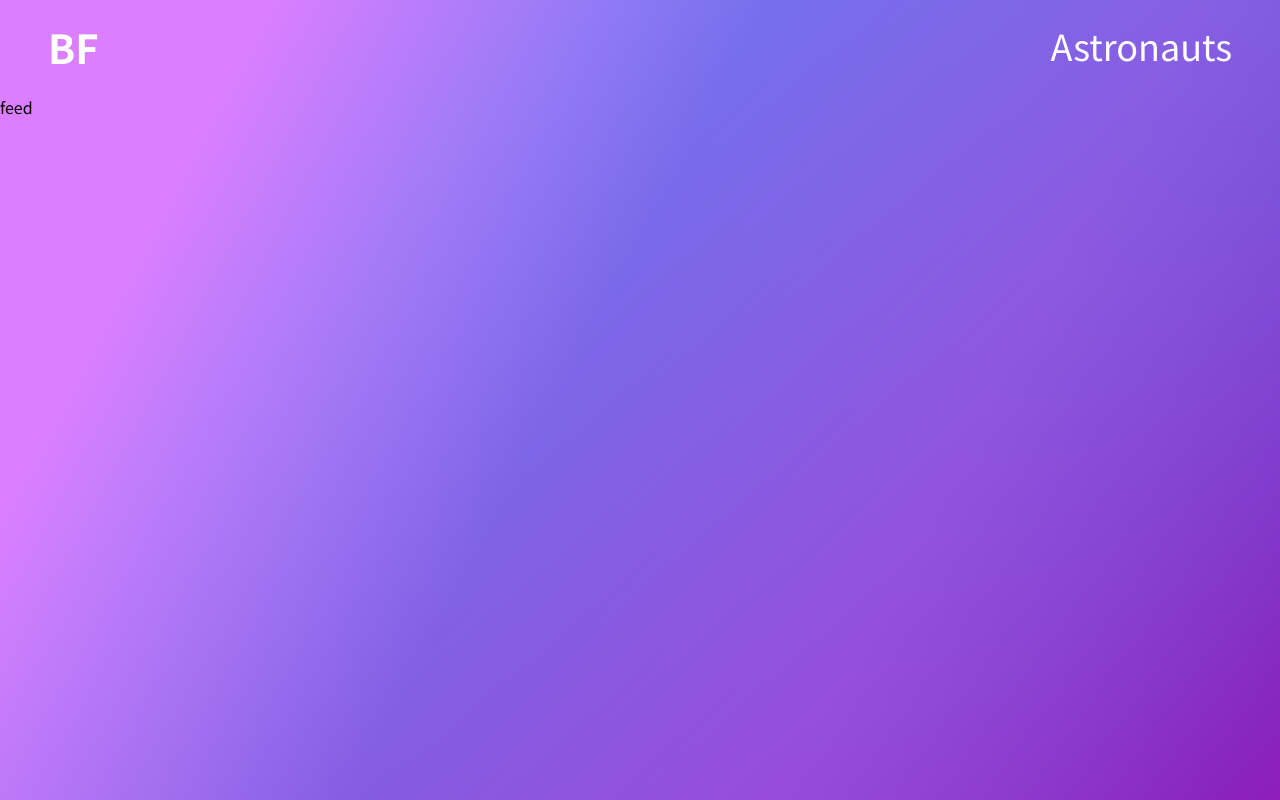
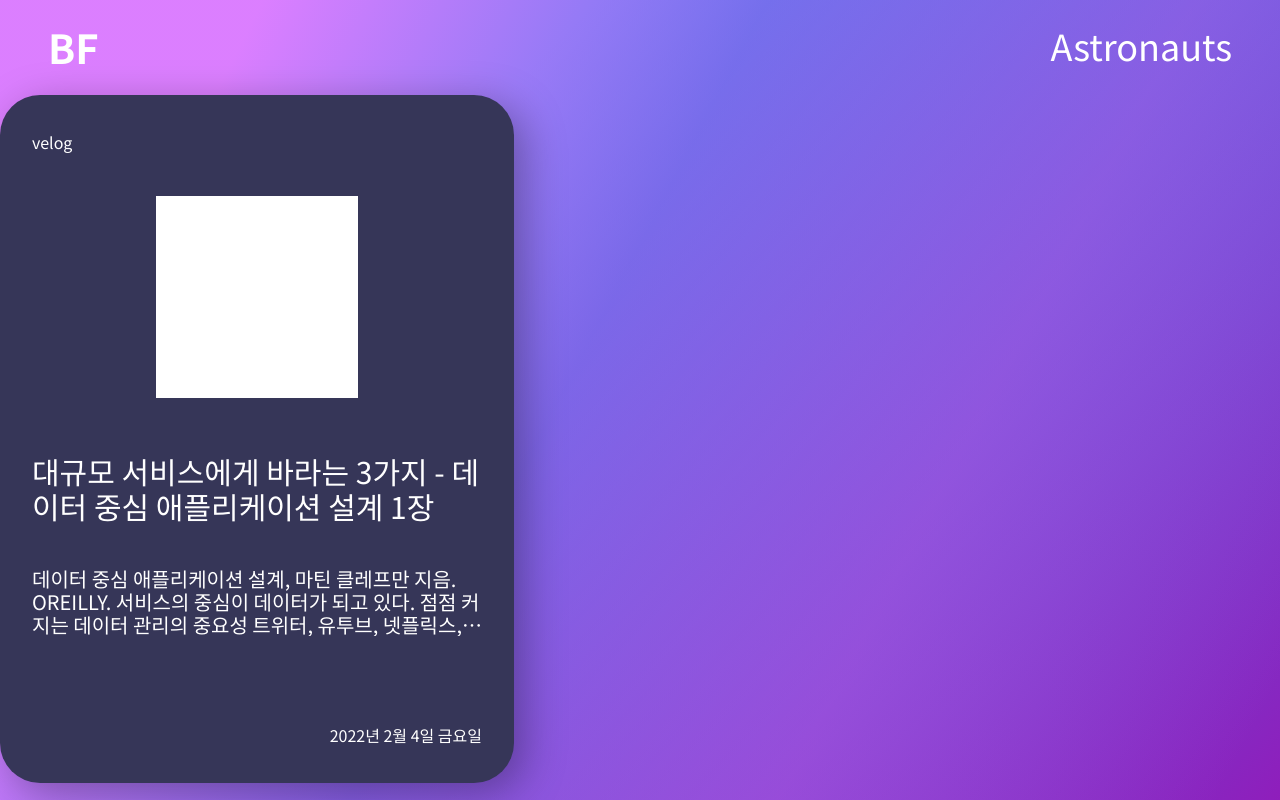
Before and after one commit to four-broccolis/dev-blogs, a React (Create React App) app: page / in a window 1280 px wide. Built offline with nearby package versions, Linux system fonts and the light colour scheme.

Commit message:
#1 :sparkles: feed page > post item (card)

```diff
--- /dev/null
+++ b/src/component/feedPage/PostItem.tsx
@@ -0,0 +1,91 @@
+import styled from "styled-components";
+import BfColors from "../../constant/colors";
+import { BfFonts } from "../../constant/styles";
+import BfValues from "../../constant/values";
+import { Post } from "../../model/post";
+import Formatter from "../../util/formatter";
+
+export default function PostItem() {
+  return (
+    <CardLayout>
+      <Platform>{Post.sample.platform}</Platform>
+      <PlanetImage></PlanetImage>
+      <Title>{Post.sample.title}</Title>
+      <Body>{Post.sample.body}</Body>
+      <CreatedAt>{Formatter.formatDate(Post.sample.createdAt)}</CreatedAt>
+    </CardLayout>
+  );
+}
+
+const CardLayout = styled.div`
+  width: 450px;
+  height: 640px;
+  padding: 24px 32px;
+  aspect-ratio: 5/7;
+  display: flex;
+  flex-direction: column;
+  align-items: center;
+  justify-content: space-around;
+  background-color: ${BfColors.navy};
+  border-radius: 40px;
+  filter: drop-shadow(10px 10px 20px rgba(0, 0, 0, 0.31));
+`;
+
+const Platform = styled.div`
+  ${BfFonts.caption};
+  width: 100%;
+  text-align: start;
+`;
+
+const PlanetImage = styled.div`
+  width: 45%;
+  margin: 16px;
+  aspect-ratio: 1/1;
+  background-color: ${BfColors.white};
+`;
+
+const Title = styled.div`
+  ${BfFonts.head}
+  width: 100%;
+  margin-top: 12px;
+  text-align: start;
+
+  white-space: nowrap;
+  text-overflow: ellipsis;
+  overflow: hidden;
+
+  @supports (-webkit-line-clamp: ${BfValues.maxTitleLines}) {
+    overflow: hidden;
+    text-overflow: ellipsis;
+    white-space: initial;
+    display: -webkit-box;
+    -webkit-line-clamp: ${BfValues.maxTitleLines};
+    -webkit-box-orient: vertical;
+  }
+`;
+
+const Body = styled.div`
+  ${BfFonts.body}
+  margin-top: 15px;
+  text-align: start;
+
+  white-space: nowrap;
+  text-overflow: ellipsis;
+  overflow: hidden;
+
+  @supports (-webkit-line-clamp: ${BfValues.maxBodyLines}) {
+    overflow: hidden;
+    text-overflow: ellipsis;
+    white-space: initial;
+    display: -webkit-box;
+    -webkit-line-clamp: ${BfValues.maxBodyLines};
+    -webkit-box-orient: vertical;
+  }
+`;
+
+const CreatedAt = styled.div`
+  ${BfFonts.caption};
+  width: 100%;
+  margin-top: 62px;
+  text-align: end;
+`;
--- a/src/component/layout/Header.tsx
+++ b/src/component/layout/Header.tsx
@@ -1,13 +1,12 @@
 import styled from "styled-components";
-import BfColors from "../../constant/colors";
-import BfStrings from "../../constant/strings";
+import BfValues from "../../constant/values";
 import { BfFonts } from "../../constant/styles";
 
 export default function Header() {
   return (
     <Row>
-      <FeedPageButton>{BfStrings.feedTabName}</FeedPageButton>
-      <MemberPageButton>{BfStrings.memberTabName}</MemberPageButton>
+      <FeedPageButton>{BfValues.feedTabName}</FeedPageButton>
+      <MemberPageButton>{BfValues.memberTabName}</MemberPageButton>
     </Row>
   );
 }
@@ -20,10 +19,10 @@ const Row = styled.div`
 
 const FeedPageButton = styled.div`
   ${BfFonts.tabNameBold};
-  color: ${BfColors.white};
+  cursor: pointer;
 `;
 
 const MemberPageButton = styled.div`
   ${BfFonts.tabName};
-  color: ${BfColors.white};
+  cursor: pointer;
 `;
--- a/src/component/layout/PageWrapper.tsx
+++ b/src/component/layout/PageWrapper.tsx
@@ -1,5 +1,6 @@
 import { ReactNode } from "react";
 import styled from "styled-components";
+import BfColors from "../../constant/colors";
 import Header from "./Header";
 
 interface PageWrapperProps {
@@ -20,6 +21,7 @@ const GlobalStyle = styled.div`
   height: 100vh;
   overflow: hidden;
   font-family: "Noto Sans KR", sans-serif;
+  color: ${BfColors.white};
 
   background: linear-gradient(
       117.58deg,
--- a/src/constant/strings.ts
+++ /dev/null
@@ -1,4 +0,0 @@
-export default class BfStrings {
-  static feedTabName = "BF";
-  static memberTabName = "Astronauts";
-}
--- /dev/null
+++ b/src/constant/values.ts
@@ -0,0 +1,7 @@
+export default class BfValues {
+  static feedTabName: string = "BF";
+  static memberTabName: string = "Astronauts";
+
+  static maxTitleLines: number = 2;
+  static maxBodyLines: number = 3;
+}
--- /dev/null
+++ b/src/model/post.ts
@@ -0,0 +1,13 @@
+export class Post {
+  title!: string;
+  body!: string;
+  createdAt!: Date;
+  platform!: string;
+
+  static sample: Post = {
+    title: "대규모 서비스에게 바라는 3가지 - 데이터 중심 애플리케이션 설계 1장",
+    body: "데이터 중심 애플리케이션 설계, 마틴 클레프만 지음. OREILLY.\n서비스의 중심이 데이터가 되고 있다.\n점점 커지는 데이터 관리의 중요성\n트위터, 유투브, 넷플릭스, 인스타그램. 전 세계 사람들이 사용하는 대규모 서비스의 공통점은 데이터가 곧 경쟁력이 된다는 점이다. 데이터로부터 새로운 발견을 하고, 그 발견을 제폼에 녹여내서 사용자에게 유용한 서비스를 제공한다.\n다들 말하는 유투브의 알고리즘도, 넷플릭스의 추천 영상도 모두 데이터에서 나온다.",
+    createdAt: new Date("2022-02-04"),
+    platform: "velog",
+  };
+}
--- a/src/page/FeedPage.tsx
+++ b/src/page/FeedPage.tsx
@@ -1,3 +1,9 @@
+import PostItem from "../component/feedPage/PostItem";
+
 export default function FeedPage() {
-  return <div>feed</div>;
+  return (
+    <div>
+      <PostItem />
+    </div>
+  );
 }
--- /dev/null
+++ b/src/util/formatter.ts
@@ -0,0 +1,20 @@
+enum KrDayOfWeek {
+  "일",
+  "월",
+  "화",
+  "수",
+  "목",
+  "금",
+  "토",
+}
+
+export default class Formatter {
+  static formatDate(date: Date): string {
+    const year: number = date.getFullYear();
+    const month: number = date.getMonth() + 1;
+    const dayOfMonth: number = date.getDate();
+    const dayOfWeek: number = date.getDay();
+    const dateString: string = `${year}년 ${month}월 ${dayOfMonth}일 ${KrDayOfWeek[dayOfWeek]}요일`;
+    return dateString;
+  }
+}
```
